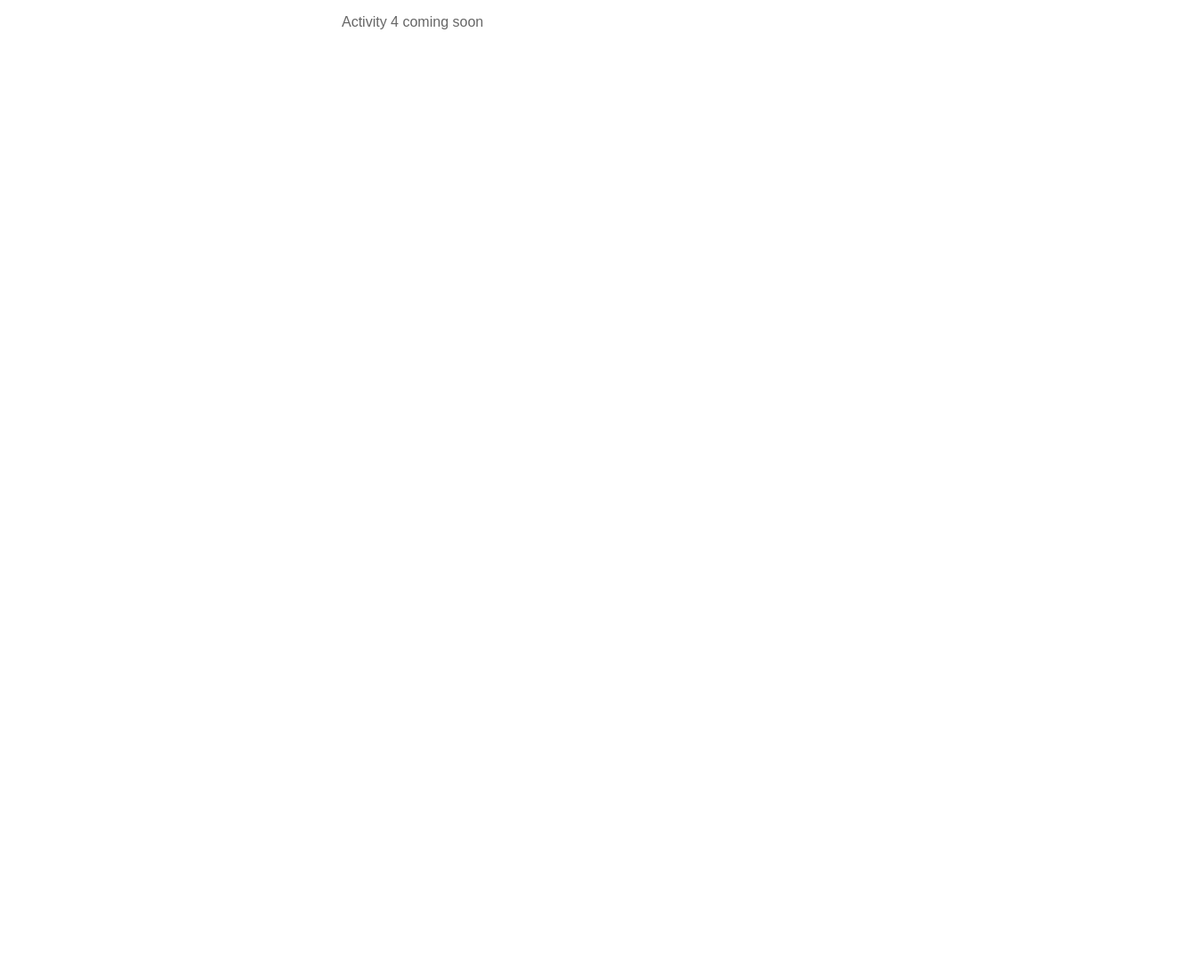
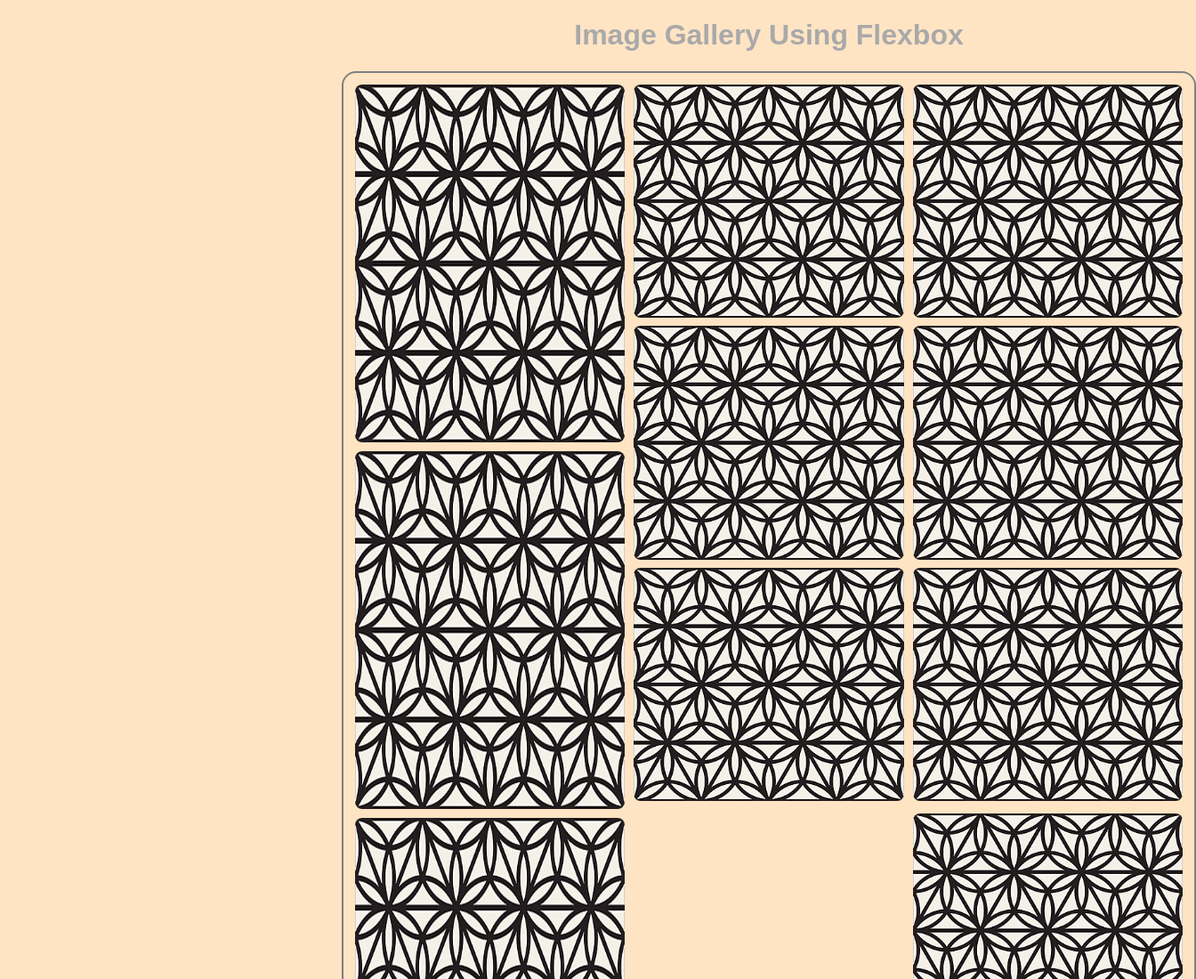
Before and after one commit to WSU-SoC-WEB2620-CU/web2620-class-activities-giovannivolpi, a website built with Vite: page src/example03.html in a window 1280 px wide. Shown: the top 1100 px of the page at 89% size, 1344 px wide, since content can reach past the window. Before the commit the page ends 800 px from the top, so only its background shows below. Built offline with nearby package versions, Linux system fonts and the light colour scheme.

Commit message:
exercise03

```diff
--- a/src/example03.html
+++ b/src/example03.html
@@ -7,8 +7,79 @@
   <title>Example 03</title>
 </head>
 <body>
-  <!-- TODO: Example 03 (Activity 4) HTML goes here -->
-  <p>Activity 4 coming soon</p>
+
+<h1>Image Gallery Using Flexbox</h1>
+
+<main class="gallery">
+  <div class="top">
+    <div class="left">
+      <div class="image">
+        <img src="./images/exercis.02.jpg" alt="Principal">
+      </div>
+      <div class="image">
+        <img src="./images/exercis.02.jpg" alt="Principal">
+      </div>
+      <div class="image">
+        <img src="./images/exercis.02.jpg" alt="Principal">
+      </div>
+    </div>
+
+    <div class="middle">
+      <div class="top">
+        <div class="left">
+          <div class="image">
+            <img src="./images/exercis.02.jpg" alt="Principal">
+          </div>
+          <div class="image">
+            <img src="./images/exercis.02.jpg" alt="Principal">
+          </div>
+          <div class="image">
+            <img src="./images/exercis.02.jpg" alt="Principal">
+          </div>
+        </div>
+      </div>
+    </div>
+
+    <div class="right">
+      <div class="top">
+        <div class="left">
+          <div class="image">
+              <img src="./images/exercis.02.jpg" alt="Principal">
+          </div>
+          <div class="image">
+              <img src="./images/exercis.02.jpg" alt="Principal">
+          </div>
+          <div class="image">
+              <img src="./images/exercis.02.jpg" alt="Principal">
+          </div>
+        </div>
+      </div>
+      <div class="middle">
+        <div class="image">
+          <img src="./images/exercis.02.jpg" alt="Principal">
+        </div>
+      </div>
+      <div class="bottom">
+        <div class="image">
+          <img src="./images/exercis.02.jpg" alt="Principal">
+        </div>
+        <div class="image">
+          <img src="./images/exercis.02.jpg" alt="Principal">
+        </div>
+      </div>
+    </div>
+  </div>
+
+  <div class="bottom">
+    <div class="image">
+      <img src="./images/exercis.02.jpg" alt="Principal">
+    </div>
+    <div class="image">
+      <img src="./images/exercis.02.jpg" alt="Principal">
+    </div>
+  </div>
+</main>
+
   <script type="module" src="./javascripts/main.js"></script>
 </body>
 </html>
--- a/src/stylesheets/example03.css
+++ b/src/stylesheets/example03.css
@@ -1 +1,51 @@
 /* TODO: Example 03 (Activity 4) CSS goes here */
+
+body{
+    width: 80%;
+    margin: 0 auto 1rem;
+    text-align: center;
+    background-color: bisque;
+}
+
+.gallery{
+    display: flex;
+    border: 2px solid gray;
+    padding: .5rem;
+    border-radius: 1rem;
+    flex-flow: column nowrap;
+}
+
+
+img{
+    width: 100%;
+    height: 100%;
+    border-radius: .5rem;
+}
+
+div{
+    flex: 1;
+}
+
+.gallery > .top{
+    display: flex;
+    flex-flow: row nowrap;
+}
+
+.gallery > .top > .left, .gallery > .top > .middle, .gallery > .top > .right {
+    display: flex;
+    flex-flow: column nowrap;
+}
+
+.image{
+    margin: 5px;
+}
+
+.gallery > .top > .right > .top, .gallery > .top > .right > .bottom{
+    display: flex;
+    flex-direction: row nowrap;
+}
+
+.gallery > .bottom{
+    display: flex;
+    flex-flow: row nowrap;
+}
```
